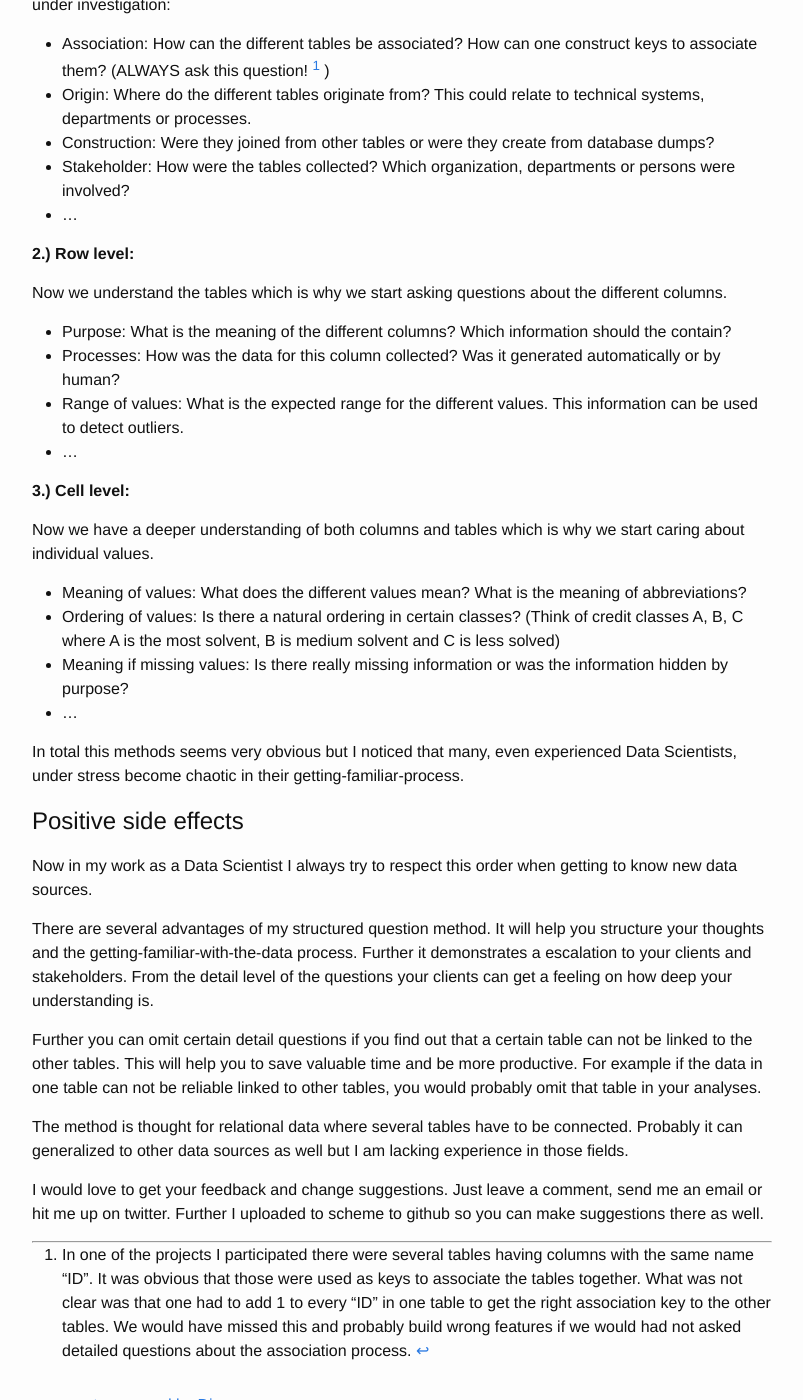
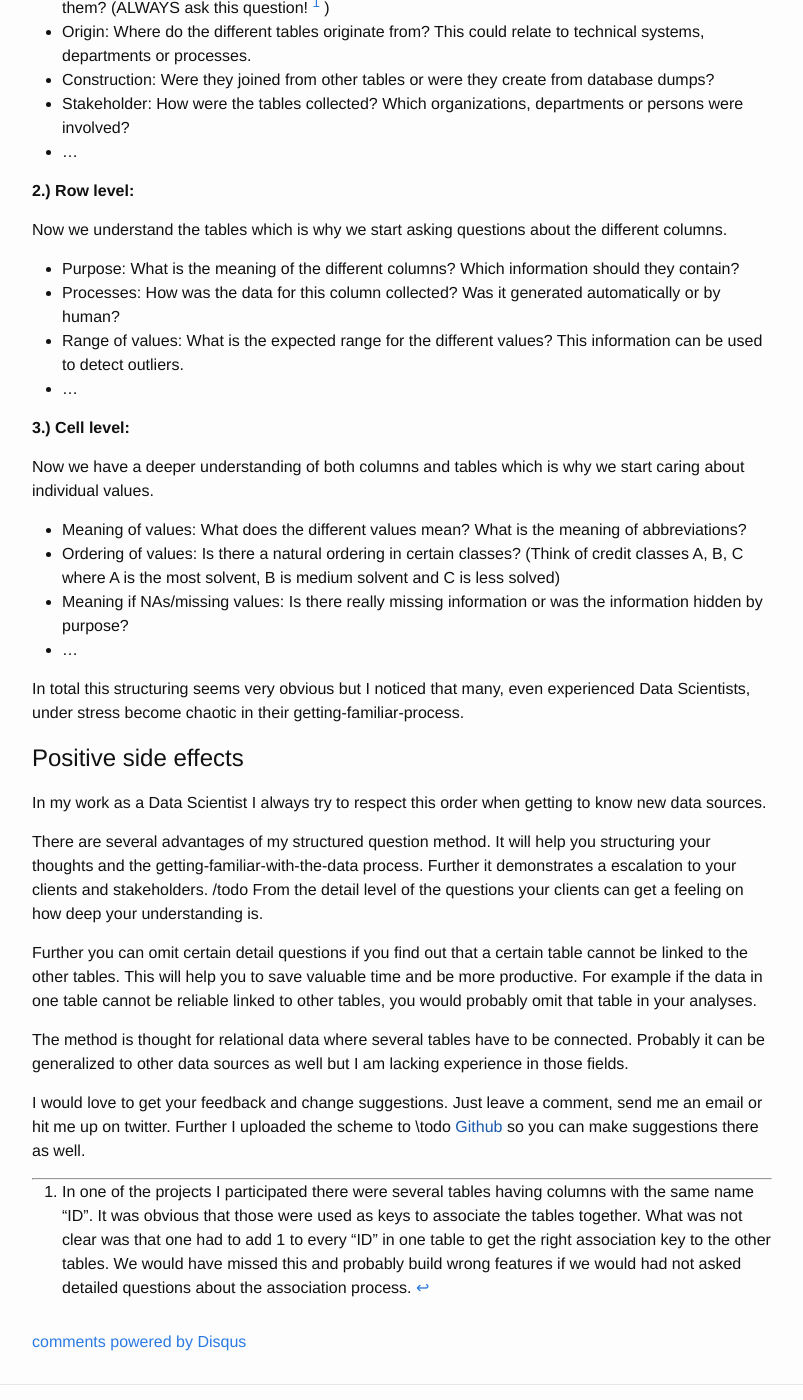
Before and after one commit to MaxBenChrist/MaxBenChrist.github.io, a Jekyll site: the page built from _posts/2016-03-13-three-level-data-questions.markdown, in a window 1280 px wide and 1400 px high, scrolled down 2413 px. Shown: the whole window, without its empty margins (238-1041 px from the left). Built offline with Jekyll 4.4.1, drawn with Linux system fonts in a browser that asks for light colours; nearby versions of some CDN libraries; comment, search, counter and statistics services are not loaded; some of the changed text lies outside the part shown.

Commit message:
polished 2016-03-14 post

```diff
--- a/_posts/2016-03-13-three-level-data-questions.markdown
+++ b/_posts/2016-03-13-three-level-data-questions.markdown
@@ -30,40 +30,40 @@
 *"What does Value 3 in Row 5 in Table 3 mean?“.*
 {: style="text-align: center"}
 
-What is dangerous of asking in such a unstructured fashion? It can confuse the client. He can not deduce how deep your current understanding of the data is. Detailed questions that are asked too early could leave the impression that all general questions are already solved.
+What is dangerous about asking in such an unstructured fashion? It can confuse the client. He cannot deduce how deep your current understanding of the data is. Detailed questions that are asked too early could leave the impression that all general questions are already solved.
 
-Further one could miss important point, for example you forget to ask how one can relate a certain tables to the others. If you do this later during the building of statistical models, it could appeal unprofessional.
+Further one could miss important an aspect, for example you forget to ask how one can relate a certain table to the others. If you do this later during the building of statistical models, it could appeal unprofessional.
 
 I developed a three phase question method for myself.
 As I could not find any Data Science question structuring method or guideline I decided to share my approach.
 
+So how should we structure the asking process? The principle is to start by getting to know the data on a global overview and then later zoom in. So we start asking very general questions that are continuously sharpened. It is not a strict three step tutorial but more of a way of structuring your thoughts while getting a deep understanding of the data sources in the project.
+
 # The Solution
 
-So how should we structure the asking process? The principle is to start by getting to know the data on a global overview and then later zoom in. So we start asking very general questions that are continuously sharpened. It is not a strict three step tutorial but more of a way of structuring your thoughts while getting a deep understanding of the data sources in the project.
-
-My method works as following. There are three levels in the familiarizing process. After completing all questions of one level, one moves one level forward. The three level in sequential order are: Tabular, column and cell level. The following picture visualizes the three phases of the make-yourself-familiar process:
+There are three levels in the familiarizing process. After completing all questions of one level, one moves one level forward. The three level in sequential order are: Tabular, column and cell level. The following picture visualizes the three phases of the make-yourself-familiar process:
 
 ![The three levels: Tabular, column and cell](/images/www_overview_level_questions.png)
 
 The three phases go as follows:
 
 __1.) Tabular level:__
-
-Here questions on the information that the different tables contain and the relation between them are under investigation:
+/todo
+Here the information that the different tables contain and the relation between them are under investigation:
 
 *   Association: How can the different tables be associated? How can one construct keys to associate them? (ALWAYS ask this question! [^1] )
 *   Origin: Where do the different tables originate from? This could relate to technical systems, departments or processes.
 *   Construction: Were they joined from other tables or were they create from database dumps?
-*   Stakeholder: How were the tables collected? Which organization, departments or persons were involved?
+*   Stakeholder: How were the tables collected? Which organizations, departments or persons were involved?
 *   ...
 
 __2.) Row level:__
 
 Now we understand the tables which is why we start asking questions about the different columns.
 
-*   Purpose: What is the meaning of the different columns? Which information should the contain?
+*   Purpose: What is the meaning of the different columns? Which information should they contain?
 *   Processes: How was the data for this column collected? Was it generated automatically or by human?
-*   Range of values: What is the expected range for the different values. This information can be used to detect outliers.
+*   Range of values: What is the expected range for the different values? This information can be used to detect outliers.
 *   ...
 
 __3.) Cell level:__
@@ -72,22 +72,24 @@
 
 *   Meaning of values: What does the different values mean? What is the meaning of abbreviations?
 *   Ordering of values: Is there a natural ordering in certain classes? (Think of credit classes A, B, C where A is the most solvent, B is medium solvent and C is less solved)
-*   Meaning if missing values: Is there really missing information or was the information hidden by purpose?
+*   Meaning if NAs/missing values: Is there really missing information or was the information hidden by purpose?
 *   ...
 
-In total this methods seems very obvious but I noticed that many, even experienced Data Scientists, under stress become chaotic in their getting-familiar-process.
+In total this structuring seems very obvious but I noticed that many, even experienced Data Scientists, under stress become chaotic in their getting-familiar-process.
 
 # Positive side effects
 
-Now in my work as a Data Scientist I always try to respect this order when getting to know new data sources.
+In my work as a Data Scientist I always try to respect this order when getting to know new data sources.
 
-There are several advantages of my structured question method. It will help you structure your thoughts and the getting-familiar-with-the-data process. Further it demonstrates a escalation to your clients and stakeholders. From the detail level of the questions your clients can get a feeling on how deep your understanding is.
+There are several advantages of my structured question method. It will help you structuring your thoughts and the getting-familiar-with-the-data process. Further it demonstrates a escalation to your clients and stakeholders.
+/todo
+From the detail level of the questions your clients can get a feeling on how deep your understanding is.
 
-Further you can omit certain detail questions if you find out that a certain table can not be linked to the other tables. This will help you to save valuable time and be more productive. For example if the data in one table can not be reliable linked to other tables, you would probably omit that table in your analyses.
+Further you can omit certain detail questions if you find out that a certain table cannot be linked to the other tables. This will help you to save valuable time and be more productive. For example if the data in one table cannot be reliable linked to other tables, you would probably omit that table in your analyses.
 
-The method is thought for relational data where several tables have to be connected. Probably it can generalized to other data sources as well but I am lacking experience in those fields.
+The method is thought for relational data where several tables have to be connected. Probably it can be generalized to other data sources as well but I am lacking experience in those fields.
 
-I would love to get your feedback and change suggestions. Just leave a comment, send me an email or hit me up on twitter. Further I uploaded to scheme to github so you can make suggestions there as well.
+I would love to get your feedback and change suggestions. Just leave a comment, send me an email or hit me up on twitter. Further I uploaded the scheme to \todo [Github]() so you can make suggestions there as well.
 
 -----
 [^1]: In one of the projects I participated there were several tables having columns with the same name "ID". It was obvious that those were used as keys to associate the tables together. What was not clear was that one had to add 1 to every "ID" in one table to get the right association key to the other tables. We would have missed this and probably build wrong features if we would had not asked detailed questions about the association process.
```
Also changed, not shown: other parts of _posts/2016-03-13-three-level-data-questions.markdown (+2 -2 lines).
